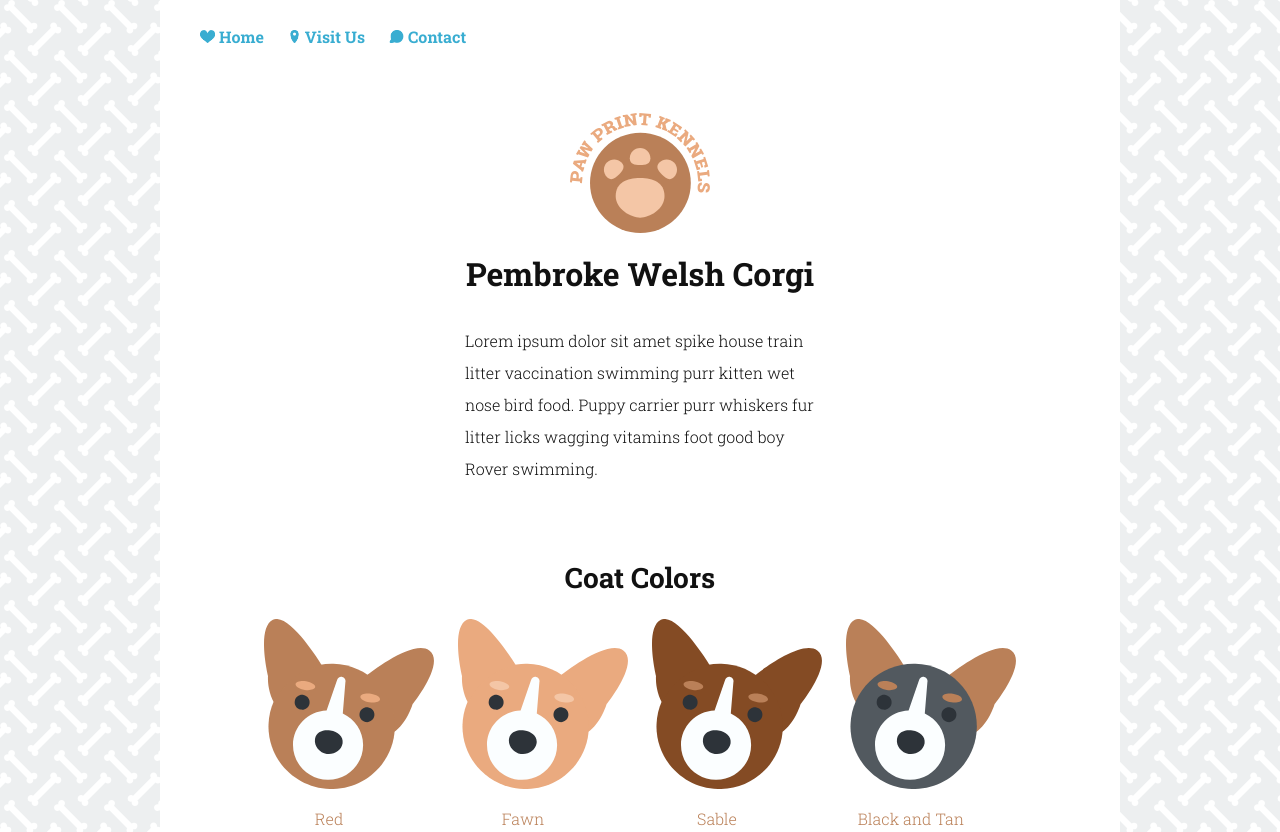
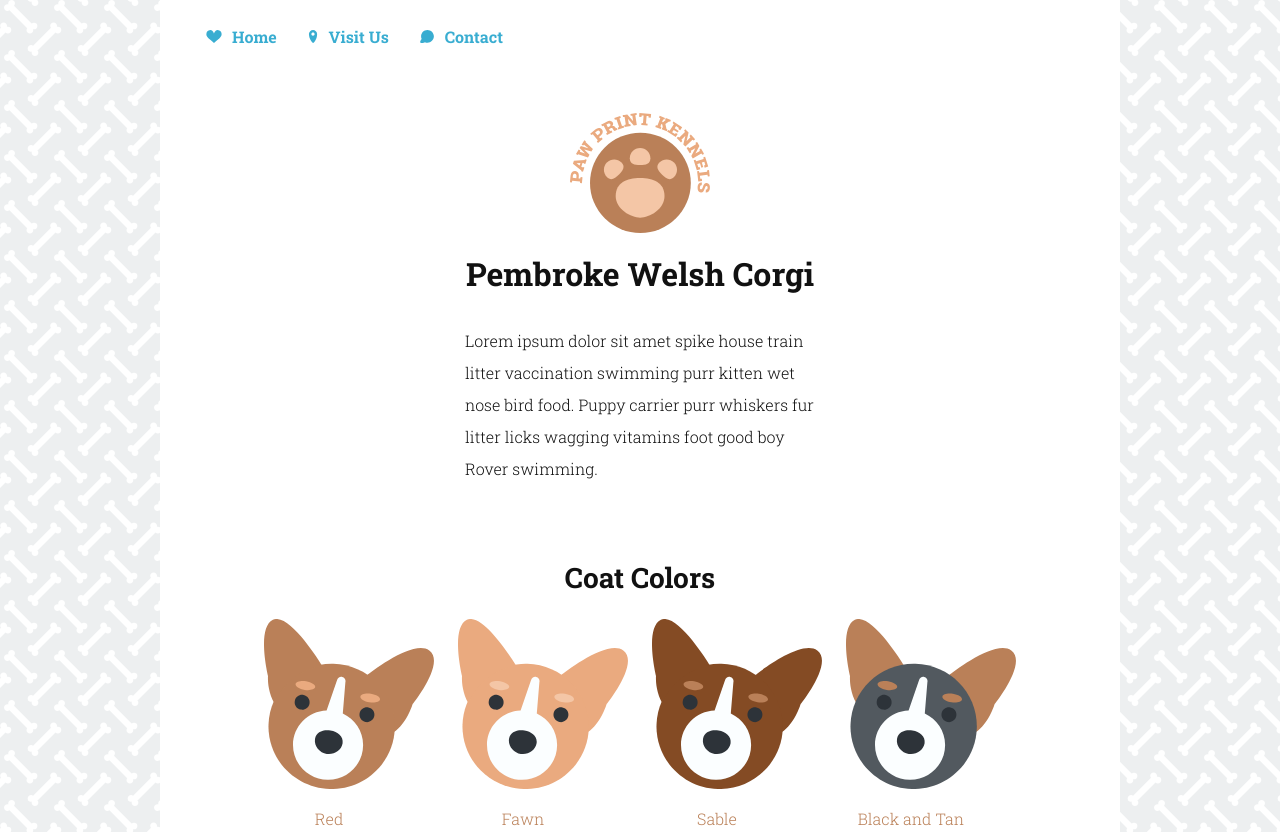
Before and after one commit to k-petite/Project-6, a plain HTML site: page index.html in a window 1280 px wide. Shown: the top 832 px of the page. Drawn offline with Linux system fonts and the light colour scheme.

Commit message:
Meets completed

```diff
--- a/index.html
+++ b/index.html
@@ -17,17 +17,41 @@
         <nav>
           <ul>
             <li>
-              <a href="#"> <img src="images/nav-heart.png" alt="Navigation Home Icon"> Home</a>
+              <a href="#">
+                <svg class="icon" version="1.1" id="Layer_1" xmlns="http://www.w3.org/2000/svg" xmlns:xlink="http://www.w3.org/1999/xlink" x="0px" y="0px" width="28px" height="24px"
+                	 viewBox="0 0 28 24" style="enable-background:new 0 0 28 24;" xml:space="preserve">
+                <style type="text/css">
+                	/*.st0{fill:#39ADD1;}*/
+                </style>
+                <path class="st0" d="M28,7.1C28,4.2,25.5,0,20.7,0C15.8,0,14,6.6,14,6.6S12.2,0,7.3,0C2.5,0,0,4.2,0,7.1c0,2.1-0.6,3.7,4.2,8.7
+                	C6.3,18,9.7,19.7,14,24c4.3-4.3,7.8-6,9.8-8.1C28.6,10.9,28,9.2,28,7.1z"/>
+                </svg>
+                 Home</a>
             </li>
             <li>
               <a href="#">
-                <img src="images/nav-location.png" alt="Navigation Visit Us Icon">
+                <svg class="icon" version="1.1" id="Layer_1" xmlns="http://www.w3.org/2000/svg" xmlns:xlink="http://www.w3.org/1999/xlink" x="0px" y="0px" width="24px" height="24px"
+                	 viewBox="0 0 24 24" style="enable-background:new 0 0 24 24;" xml:space="preserve">
+                <style type="text/css">
+                	/*.st0{fill:#39ADD1;}*/
+                </style>
+                <path class="st0" d="M19.5,7.1C19.3,3.2,16,0,12.1,0c0,0,0,0,0,0c0,0,0,0,0,0c-2,0-3.9,0.8-5.3,2.2c-1.3,1.3-2.1,3-2.3,4.9
+                	c0,0.1,0,0.9,0,0.9c0.3,9.3,6.2,15,6.9,15.7c0.2,0.2,0.4,0.3,0.7,0.3c0.2,0,0.5-0.1,0.7-0.3c0.7-0.6,6.5-6.4,6.8-15.6
+                	C19.5,7.9,19.5,7.2,19.5,7.1z M9,7.5c0-1.7,1.3-3,3-3c1.7,0,3,1.3,3,3c0,1.7-1.3,3-3,3C10.3,10.5,9,9.2,9,7.5z"/>
+                </svg>
                 <span> Visit Us </span>
               </a>
             </li>
             <li>
               <a href="#">
-                <img src="images/nav-contact.png" alt="Navigation Contact Icon">
+                <svg class="icon" version="1.1" id="Layer_1" xmlns="http://www.w3.org/2000/svg" xmlns:xlink="http://www.w3.org/1999/xlink" x="0px" y="0px" width="28px" height="24px"
+                	 viewBox="0 0 28 24" style="enable-background:new 0 0 28 24;" xml:space="preserve">
+                <style type="text/css">
+                	/*.st0{fill:#39ADD1;}*/
+                </style>
+                <path class="st0" d="M10.1,22.5c1.5,0.7,3.1,1,4.8,1c6.5,0,11.8-5.3,11.8-11.8C26.6,5.3,21.3,0,14.8,0C8.3,0,3.1,5.3,3.1,11.8
+                	c0,1.8,0.4,3.5,1.1,5c-0.1,0.1-3.9,4.8-2.5,6.2l0.5,0.5C3.7,25,9.9,22.7,10.1,22.5z"/>
+                </svg>
                 <span> Contact </span>
               </a>
             </li>
@@ -36,10 +60,7 @@
 
         <h1 class="logo-text">PAW PRINT KENNELS</h1>
 
-        <svg class="paw">
-          <?xml version="1.0" encoding="utf-8"?>
-          <!-- Generator: Adobe Illustrator 19.1.0, SVG Export Plug-In . SVG Version: 6.00 Build 0)  -->
-          <svg version="1.1" id="Layer_1" xmlns="http://www.w3.org/2000/svg" xmlns:xlink="http://www.w3.org/1999/xlink" x="0px" y="0px"
+        <svg class="paw" version="1.1" id="Layer_1" xmlns="http://www.w3.org/2000/svg" xmlns:xlink="http://www.w3.org/1999/xlink" x="0px" y="0px"
           	 viewBox="0 0 140 120" style="enable-background:new 0 0 140 120;" xml:space="preserve">
           <style type="text/css">
           	.st0{fill:#BA8058;}
--- a/styles.css
+++ b/styles.css
@@ -27,12 +27,21 @@ a {
   font-weight: 700;
   }
   a:hover {
-    color: #111;
+    color: rgba(57, 209, 153, 0.81);
+    fill: rgba(57, 209, 153, 0.81);
   }
 
 .paw {
   width: 140px;
   height: 120px;
+}
+
+nav .st0 {
+  fill: #39add1;
+}
+
+a:hover .st0{
+  fill: rgba(57, 209, 153, 0.81);
 }
 
 .st1 {
@@ -54,7 +63,7 @@ header {
   header nav ul li:hover {
       transform:  scale(1.2);
     }
-  header nav ul li a img {
+  header nav ul li a svg {
     height: 13px;
   }
 
```
